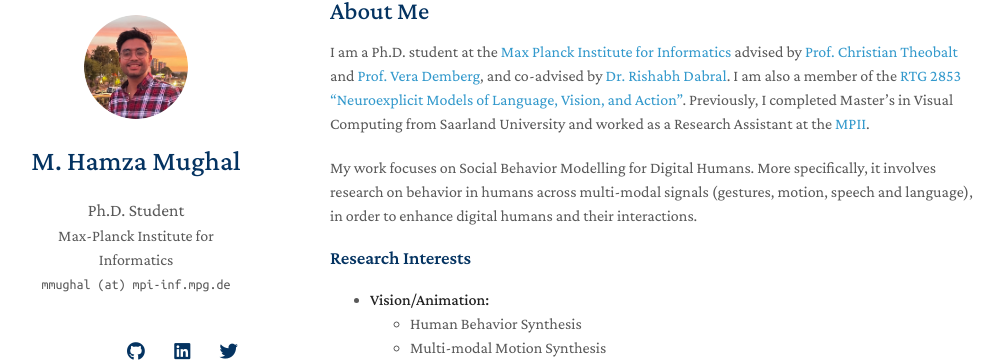
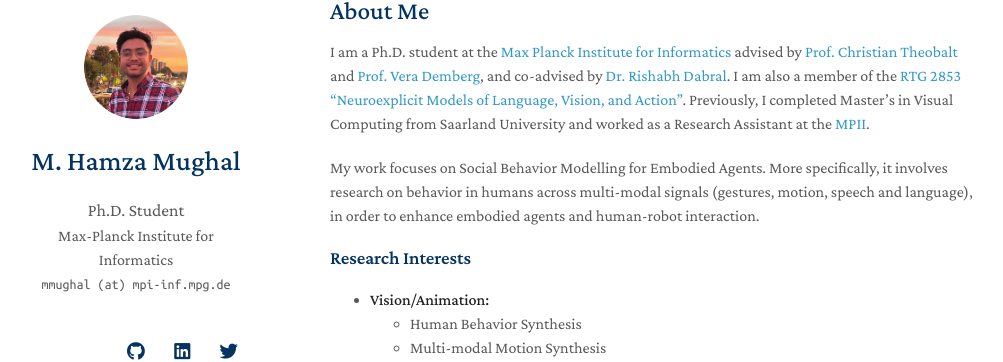
Before and after one commit to m-hamza-mughal/m-hamza-mughal.github.io, a Jekyll site: the page built from index.md, in a window 1280 px wide and 900 px high. Shown: the part 69-431 px from the top of the window, without its empty margins (140-1143 px from the left). Built offline with Jekyll 4.4.1, drawn with Linux system fonts in a browser that asks for light colours; nearby versions of some CDN libraries; a style sheet for code colours, icons or effects is not loaded; our own code applies the rules of GitHub Pages for plain Markdown files.

```diff
--- a/index.md
+++ b/index.md
@@ -6,7 +6,7 @@
 
 I am a Ph.D. student at the [Max Planck Institute for Informatics](https://www.mpi-inf.mpg.de) advised by [Prof. Christian Theobalt](https://people.mpi-inf.mpg.de/~theobalt/) and [Prof. Vera Demberg](https://www.uni-saarland.de/lehrstuhl/demberg/members/verademberg.html), and co-advised by [Dr. Rishabh Dabral](https://rishabhdabral.github.io). I am also a member of the [RTG 2853 "Neuroexplicit Models of Language, Vision, and Action"](https://www.neuroexplicit.org). Previously, I completed Master's in Visual Computing from Saarland University and worked as a Research Assistant at the [MPII](https://www.mpi-inf.mpg.de/departments/visual-computing-and-artificial-intelligence).
 
-My work focuses on Social Behavior Modelling for Digital Humans. More specifically, it involves research on behavior in humans across multi-modal signals (gestures, motion, speech and language), in order to enhance digital humans and their interactions.
+My work focuses on Social Behavior Modelling for Embodied Agents. More specifically, it involves research on behavior in humans across multi-modal signals (gestures, motion, speech and language), in order to enhance embodied agents and human-robot interaction.
 
 ### Research Interests
 - **Vision/Animation:**
```
